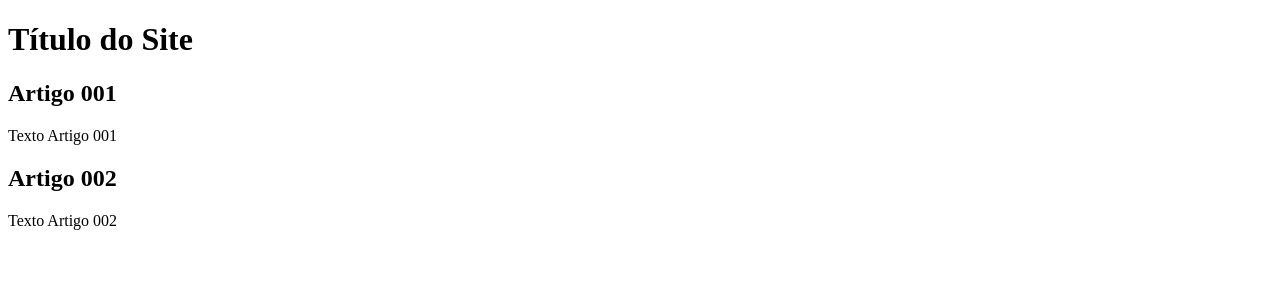
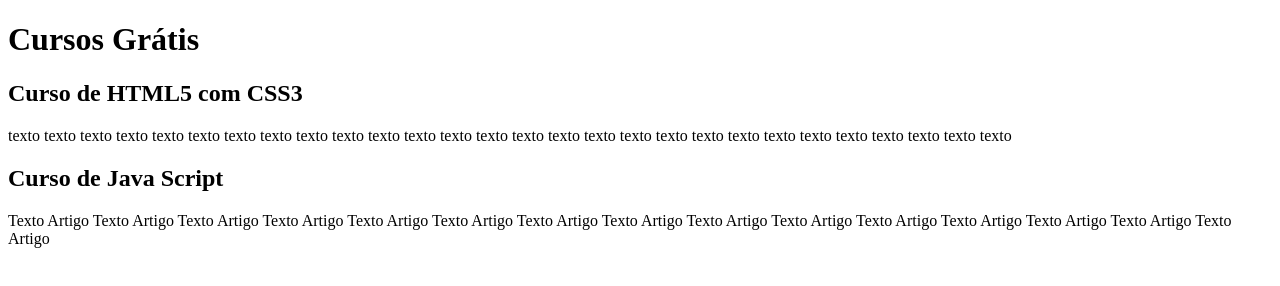
Before and after one commit to Albervan/curso_git-github, a plain HTML site: page projeto-site/index.html in a window 1280 px wide. Drawn offline with Linux system fonts and the light colour scheme.

Commit message:
Inicio do conteÃºdo

```diff
--- a/projeto-site/index.html
+++ b/projeto-site/index.html
@@ -8,15 +8,15 @@
 <body>
 	<main>
 		<header>
-			<h1>Título do Site</h1>
+			<h1>Cursos Grátis</h1>
 		</header>
 		<article>
-			<h2>Artigo 001</h2>
-			<p>Texto Artigo 001</p>
+			<h2>Curso de HTML5 com CSS3</h2>
+			<p>texto texto texto texto texto texto texto texto texto texto texto texto texto texto texto texto texto texto texto texto texto texto texto texto texto texto texto texto </p>
 		</article>
 		<article>
-			<h2>Artigo 002</h2>
-			<p>Texto Artigo 002</p>
+			<h2>Curso de Java Script</h2>
+			<p>Texto Artigo Texto Artigo Texto Artigo Texto Artigo Texto Artigo Texto Artigo Texto Artigo Texto Artigo Texto Artigo Texto Artigo Texto Artigo Texto Artigo Texto Artigo Texto Artigo Texto Artigo </p>
 		</article>
 	</main>
 </body>
```
